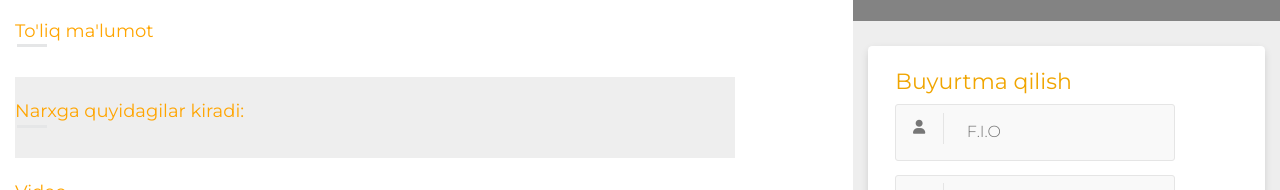
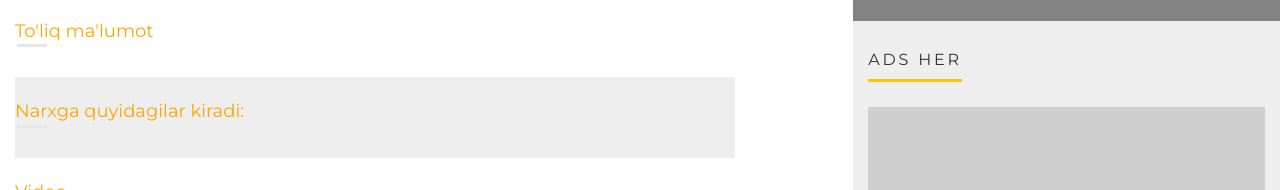
Before and after one commit to mukhriddinkamoljonov/World-Glamour, a React (Create React App) app: page /amirsoy in a window 1280 px wide. Shown: the part 610-800 px from the top of the page. Built offline with nearby package versions, Linux system fonts and the light colour scheme; no server answers.

Commit message:
Update AllCart.jsx

```diff
--- a/src/Components/Pages/AllCart.jsx
+++ b/src/Components/Pages/AllCart.jsx
@@ -225,7 +225,7 @@ const AllCart = () => {
                     </div>
                   </div>
                 </div>
-                <Form item={item} />
+                {item.id ? <Form item={item} /> : ""}
                 <div class="panel panel-default sidebar-menu wow fadeInRight animated">
                   <div class="panel-heading">
                     <h3 class="panel-title">Ads her</h3>
```
